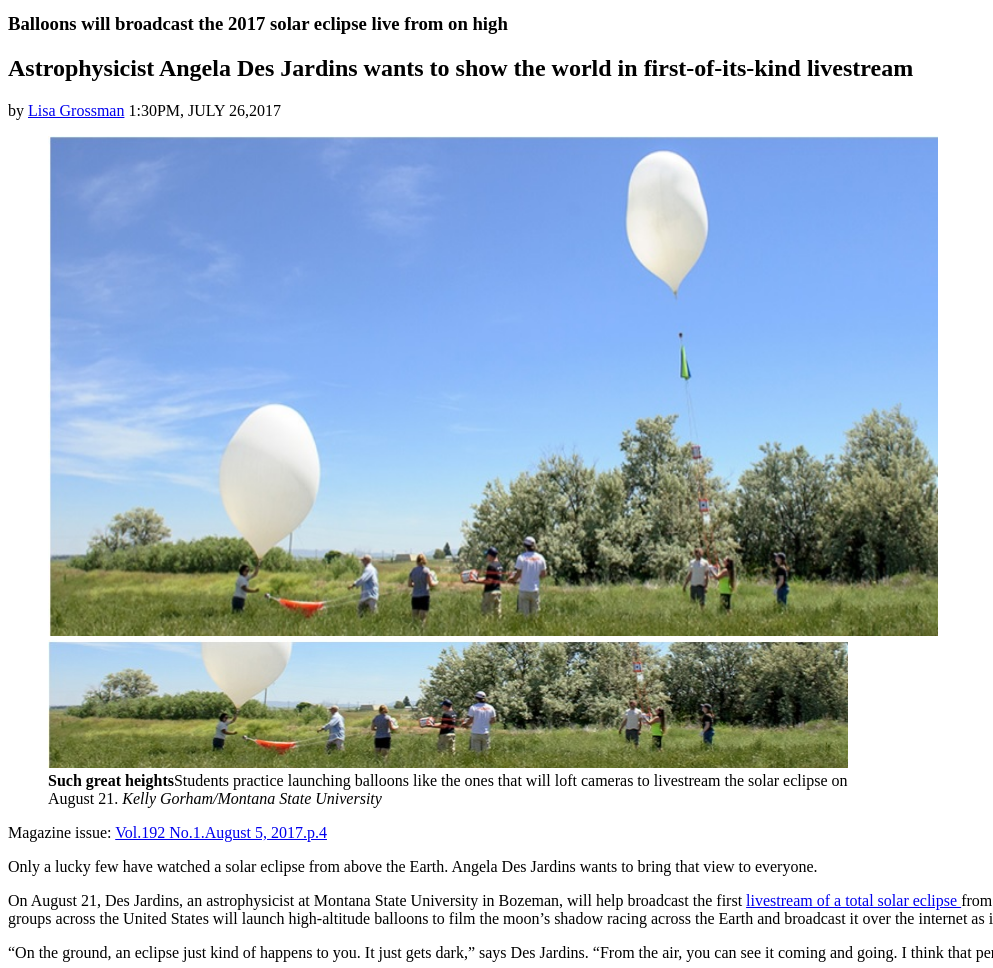
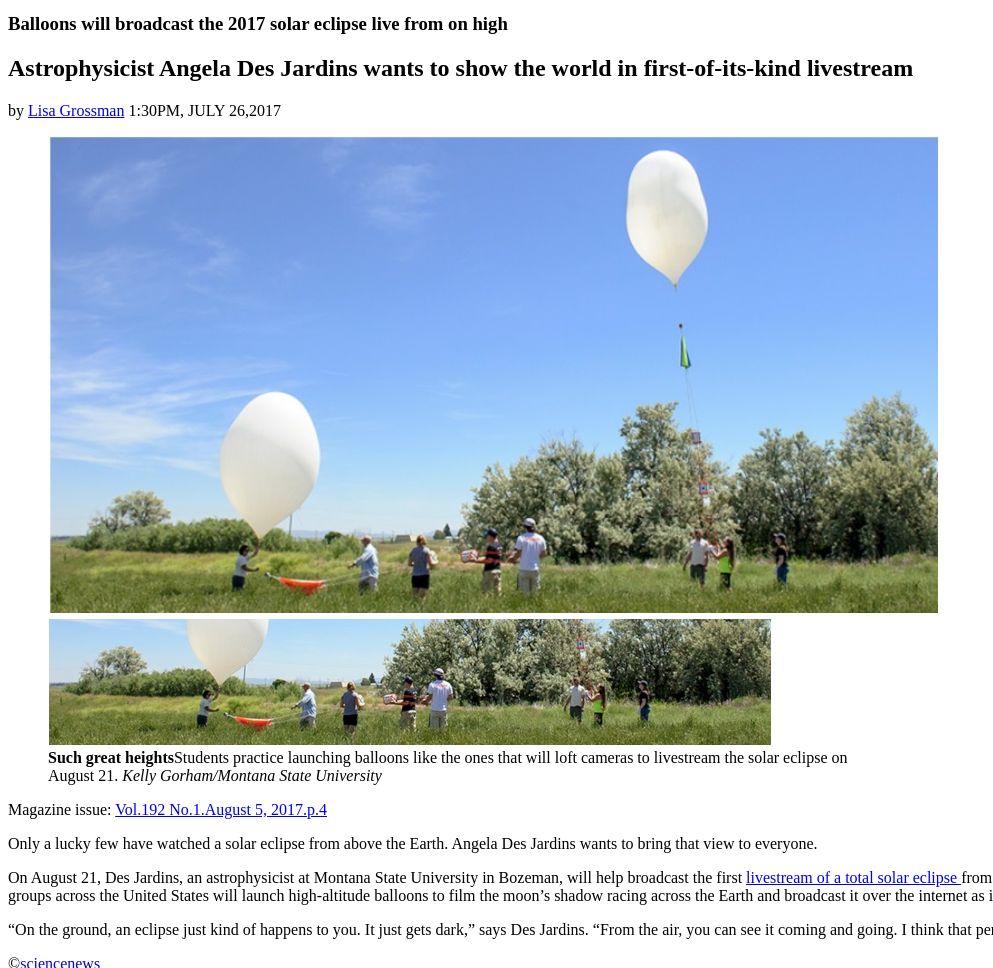
Before and after one commit to natalistaryn19/JSlab, a plain HTML site: page 02_html/pages/task1.html in a window 1280 px wide. Shown: the part 500-1468 px from the top of the page, without its empty margins (0-993 px from the left). Drawn offline with Linux system fonts and the light colour scheme.

Commit message:
Update task1.html

```diff
--- a/02_html/pages/task1.html
+++ b/02_html/pages/task1.html
@@ -40,9 +40,9 @@
         <p>by <a href="mailto:lisa@email.com">Lisa Grossman</a> <time datetime="2017-07-26 01:30PM">1:30PM, JULY 26,2017 </time>
       </header>
       <figure>
-      <img src="/images/baloons_large.jpg"  width="890" height="500" alt="baloons_large">
+      <img src="/images/baloons_large.jpg"  width="890" alt="baloons_large">
       <br/>
-      <img src="/images/baloons_small.jpg"  width="800" height="128" alt="baloons_small">
+      <img src="/images/baloons_small.jpg"  height="128" alt="baloons_small">
       <figcaption><strong>Such great heights</strong>Students practice launching balloons like the ones that will loft cameras to livestream the solar eclipse on <br/>
       August 21. <em>Kelly Gorham/Montana State University</em></figcaption>
     </figure>
```
